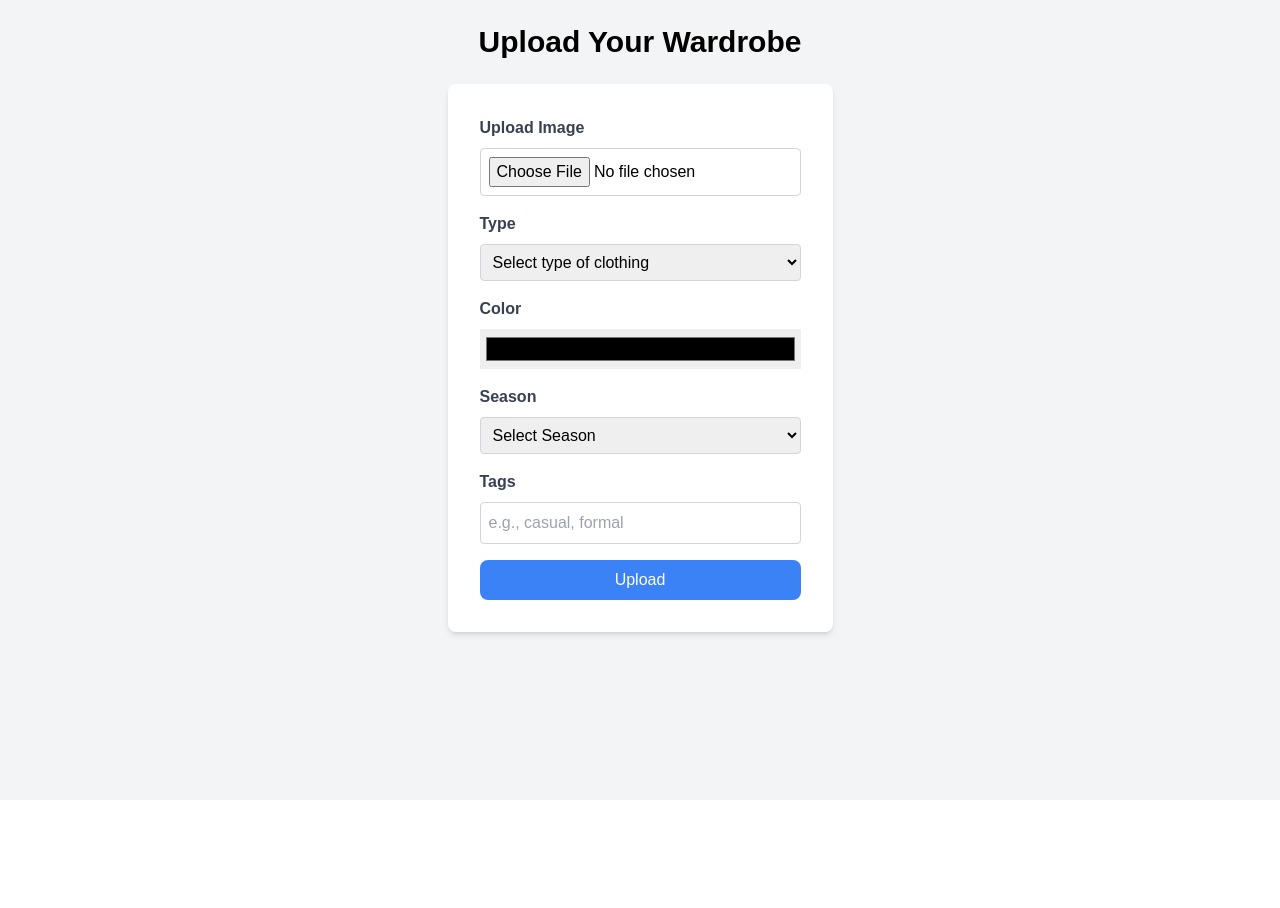
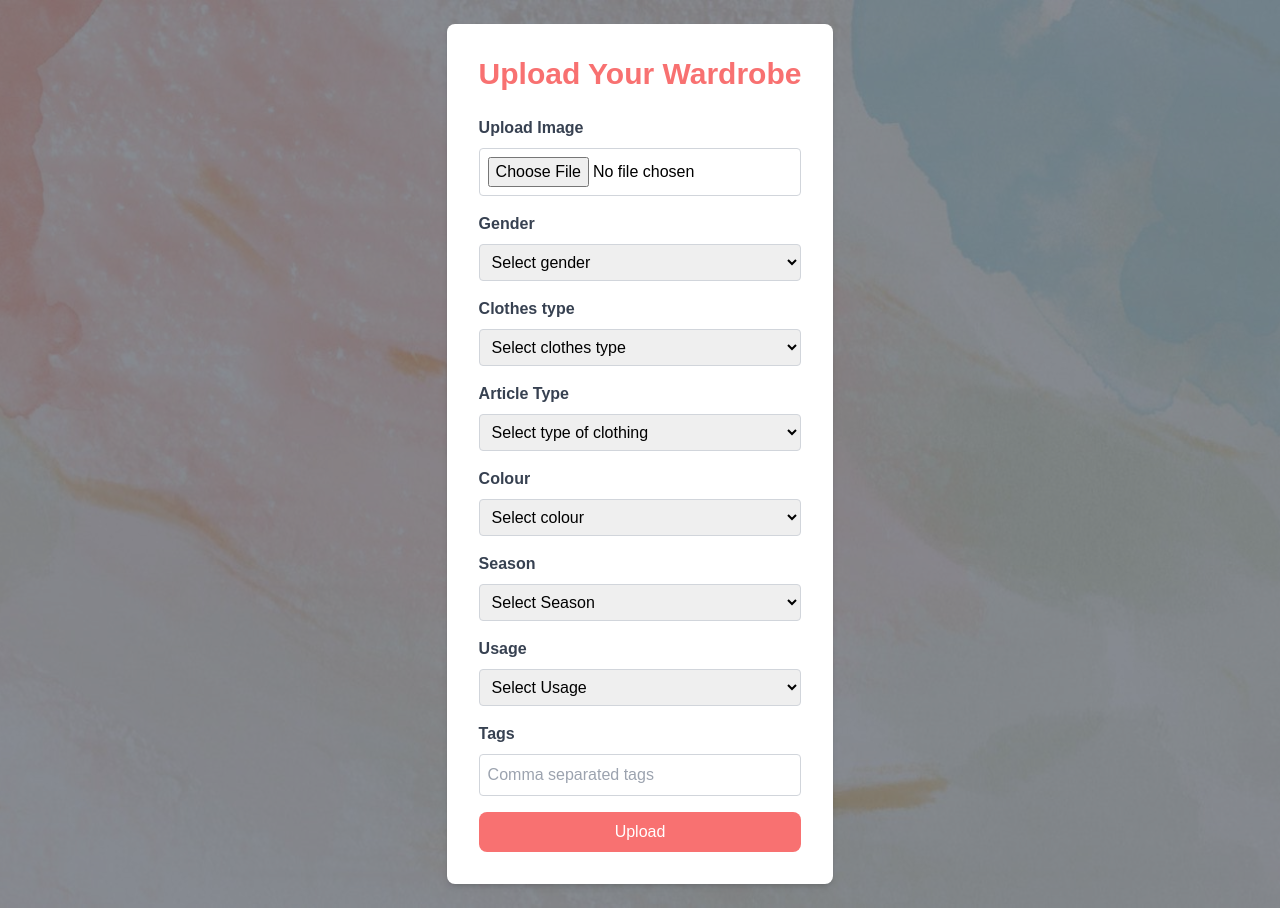
Before and after one commit to vinayakkothari/DevilWearsData, a React (Vite) app in the folder frontend/: page /upload in a window 1280 px wide. Before the commit the page ends 800 px from the top, so only its background shows below. Built offline with nearby package versions, Linux system fonts and the light colour scheme; a web font is replaced by a local one.

Commit message:
Upload Wardrobe Frontend

```diff
--- a/frontend/src/pages/UploadWardrobe.jsx
+++ b/frontend/src/pages/UploadWardrobe.jsx
@@ -1,11 +1,16 @@
 import { useState } from 'react';
 import axios from 'axios';
+import BackGround from "../assets/upload_bg.jpg";
 
 function UploadWardrobe() {
   const [file, setFile] = useState(null);
-  const [type, setType] = useState('');
+  const [gender, setGender] = useState('');
+  const [masterCat] = useState('Apparel');
+  const [subCat, setSubCat] = useState('');
+  const [ctype, setCType] = useState('');
   const [color, setColor] = useState('');
   const [season, setSeason] = useState('');
+  const [usage, setUsage] = useState('');
   const [tags, setTags] = useState('');
 
   const handleUpload = async (e) => {
@@ -17,9 +22,13 @@ function UploadWardrobe() {
 
     const formData = new FormData();
     formData.append('file', file);
-    formData.append('type', type);
+    formData.append('gender', gender);
+    formData.append('masterCat', masterCat);
+    formData.append('subCat', subCat);
+    formData.append('type', ctype);
     formData.append('color', color);
     formData.append('season', season);
+    formData.append('usage', usage);
     formData.append('tags', tags);
 
     try {
@@ -35,10 +44,20 @@ function UploadWardrobe() {
   };
 
   return (
-    <div className="flex flex-col items-center p-6 bg-gray-100 min-h-screen">
-      <h1 className="text-3xl font-bold mb-6">Upload Your Wardrobe</h1>
+    <div
+      className="flex flex-col items-center p-6 min-h-screen bg-white relative"
+      style={{
+        backgroundImage: `url(${BackGround})`,
+        backgroundSize: 'cover',
+        backgroundPosition: 'center',
+      }}
+    >
+      <div className="absolute inset-0 bg-gray-900 opacity-50 z-0" />
 
-      <form className="bg-white p-8 shadow-md rounded-lg space-y-4" onSubmit={handleUpload}>
+      {/* <h1 className="text-3xl font-bold mb-6 text-black z-10">Upload Your Wardrobe</h1> */}
+
+      <form className="bg-white p-8 shadow-md rounded-lg space-y-4 z-10" onSubmit={handleUpload}>
+      <h1 className="text-3xl font-bold mb-6 text-red-400 z-10">Upload Your Wardrobe</h1>
         <div className="space-y-2">
           <label className="block text-gray-700 font-semibold">Upload Image</label>
           <input
@@ -50,30 +69,117 @@ function UploadWardrobe() {
         </div>
 
         <div className="space-y-2">
-          <label className="block text-gray-700 font-semibold">Type</label>
+          <label className="block text-gray-700 font-semibold">Gender</label>
           <select
-            value={type}
-            onChange={(e) => setType(e.target.value)}
+            value={gender}
+            onChange={(e) => setGender(e.target.value)}
+            className="border border-gray-300 p-2 rounded w-full"
+            required
+          >
+            <option value="">Select gender</option>
+            <option value="male">Male</option>
+            <option value="female">Female</option>
+            <option value="boys">Boys</option>
+            <option value="girls">Girls</option>
+            <option value="unisex">Unisex</option>
+          </select>
+        </div>
+
+        <div className="space-y-2">
+          <label className="block text-gray-700 font-semibold">Clothes type</label>
+          <select
+            value={subCat}
+            onChange={(e) => setSubCat(e.target.value)}
+            className="border border-gray-300 p-2 rounded w-full"
+            required
+          >
+            <option value="">Select clothes type</option>
+            <option value="topwear">Topwear</option>
+            <option value="bottomwear">Bottomwear</option>
+            <option value="saree">Saree</option>
+            <option value="dress">Dress</option>
+            <option value="apparelset">Apparel Set</option>
+            <option value="socks">Socks</option>
+          </select>
+        </div>
+
+        <div className="space-y-2">
+          <label className="block text-gray-700 font-semibold">Article Type</label>
+          <select
+            value={ctype}
+            onChange={(e) => setCType(e.target.value)}  // Fixed the function name to setCType
             className="border border-gray-300 p-2 rounded w-full"
             required
           >
             <option value="">Select type of clothing</option>
-            <option value="shirt">Shirt</option>
-            <option value="skirt">Skirt</option>
-            <option value="pants">Pants</option>
-            <option value="dress">Dress</option>
-            <option value="jewellery">Jewellery</option>
+            <option value="shirt">Shirts</option>
+            <option value="jeans">Jeans</option>
+            <option value="track pants">Track Pants</option>
+            <option value="tshirt">Tshirts</option>
+            <option value="tops">Tops</option>
+            <option value="sweatshirt">Sweatshirts</option>
+            <option value="kurta">Kurtas</option>
+            <option value="waistcoat">Waistcoat</option>
+            <option value="shorts">Shorts</option>
+            <option value="sarees">Sarees</option>
+            <option value="rain jacket">Rain Jacket</option>
+            <option value="dress">Dresses</option>
+            <option value="skirt">Skirts</option>
+            <option value="blazers">Blazers</option>
+            <option value="kurta sets">Kurta Sets</option>
+            <option value="shrug">Shrug</option>
+            <option value="trousers">Trousers</option>
+            <option value="dupatta">Dupatta</option>
+            <option value="capris">Capris</option>
+            <option value="tunics">Tunics</option>
+            <option value="jackets">Jackets</option>
+            <option value="sweaters">Sweaters</option>
+            <option value="tracksuits">Tracksuits</option>
+            <option value="swimwear">Swimwear</option>
+            <option value="leggings">Leggings</option>
+            <option value="kurtis">Kurtis</option>
+            <option value="jumpsuit">Jumpsuit</option>
+            <option value="suspenders">Suspenders</option>
+            <option value="salwar and dupatta">Salwar and Dupatta</option>
+            <option value="patiala">Patiala</option>
+            <option value="stockings">Stockings</option>
+            <option value="tights">Tights</option>
+            <option value="churidar">Churidar</option>
+            <option value="nehru jackets">Nehru Jackets</option>
+            <option value="salwar">Salwar</option>
+            <option value="jeggings">Jeggings</option>
+            <option value="rompers">Rompers</option>
+            <option value="booties">Booties</option>
+            <option value="lehenga choli">Lehenga Choli</option>
+            <option value="clothing set">Clothing Set</option>
+            <option value="belts">Belts</option>
+            <option value="rain trousers">Rain Trousers</option>
+            <option value="suits">Suits</option>
           </select>
         </div>
 
         <div className="space-y-2">
-          <label className="block text-gray-700 font-semibold">Color</label>
-          <input
-            type="color"
+          <label className="block text-gray-700 font-semibold">Colour</label>
+          <select
             value={color}
             onChange={(e) => setColor(e.target.value)}
-            className="w-full h-10 p-1"
-          />
+            className="border border-gray-300 p-2 rounded w-full"
+            required
+          >
+            <option value="">Select colour</option>
+            <option value="blue">Blue</option>
+            <option value="black">Black</option>
+            <option value="grey">Grey</option>
+            <option value="green">Green</option>
+            <option value="purple">Purple</option>
+            <option value="white">White</option>
+            <option value="brown">Brown</option>
+            <option value="pink">Pink</option>
+            <option value="red">Red</option>
+            <option value="yellow">Yellow</option>
+            <option value="orange">Orange</option>
+            <option value="unknown">Unknown</option>
+          </select>
         </div>
 
         <div className="space-y-2">
@@ -93,19 +199,35 @@ function UploadWardrobe() {
         </div>
 
         <div className="space-y-2">
+          <label className="block text-gray-700 font-semibold">Usage</label>
+          <select
+            value={usage}
+            onChange={(e) => setUsage(e.target.value)}
+            className="border border-gray-300 p-2 rounded w-full"
+            required
+          >
+            <option value="">Select Usage</option>
+            <option value="casual">Casual</option>
+            <option value="formal">Formal</option>
+            <option value="sports">Sports</option>
+            <option value="party">Party</option>
+          </select>
+        </div>
+
+        <div className="space-y-2">
           <label className="block text-gray-700 font-semibold">Tags</label>
           <input
             type="text"
-            placeholder="e.g., casual, formal"
+            className="border border-gray-300 p-2 rounded w-full"
             value={tags}
             onChange={(e) => setTags(e.target.value)}
-            className="border border-gray-300 p-2 rounded w-full"
+            placeholder="Comma separated tags"
           />
         </div>
 
         <button
           type="submit"
-          className="w-full bg-blue-500 text-white py-2 rounded-lg hover:bg-blue-600 transition duration-300"
+          className="w-full bg-red-400 text-white py-2 rounded-lg hover:bg-red-500 transition duration-300"
         >
           Upload
         </button>
```
Also changed, not shown: frontend/src/assets/upload_bg.jpg (added).
